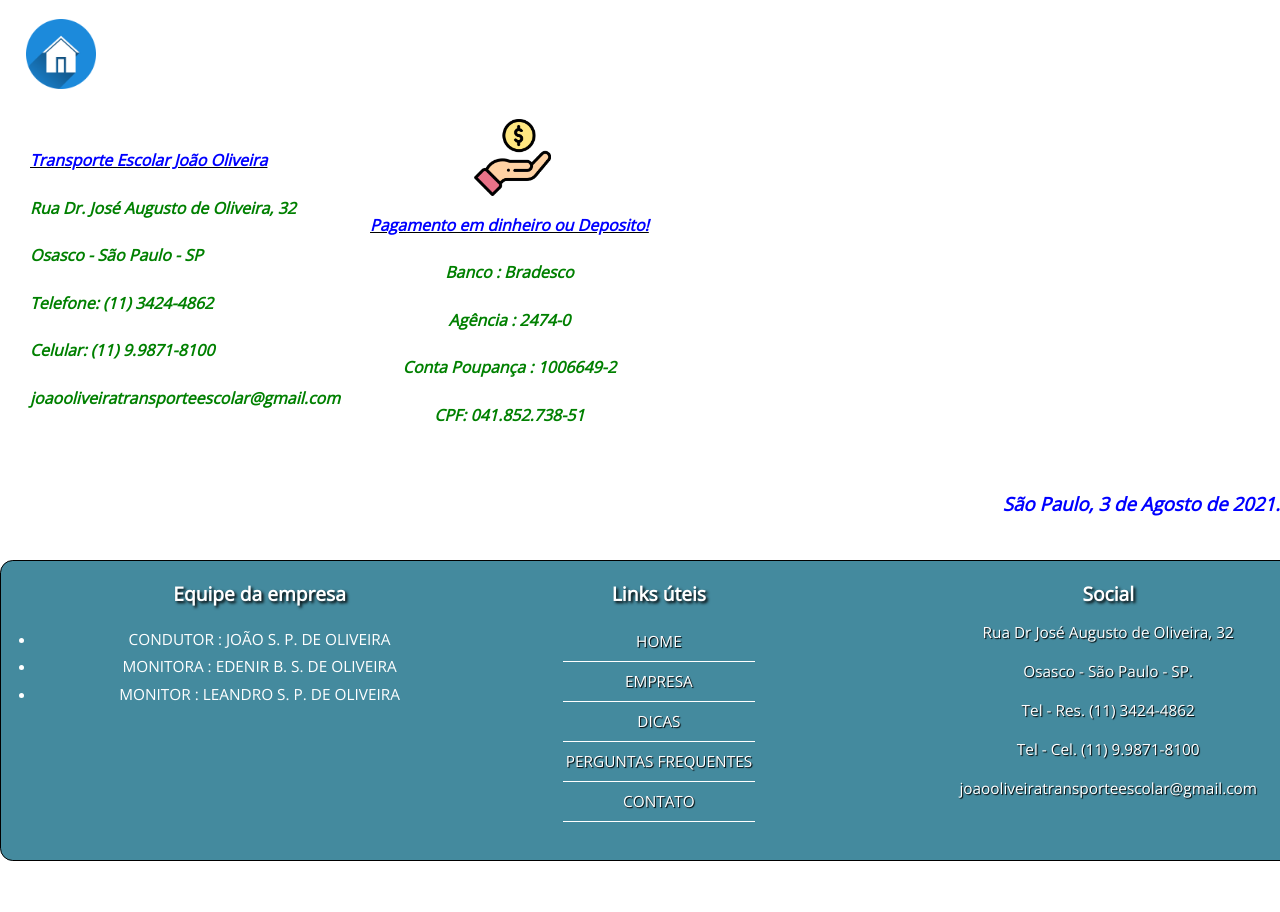
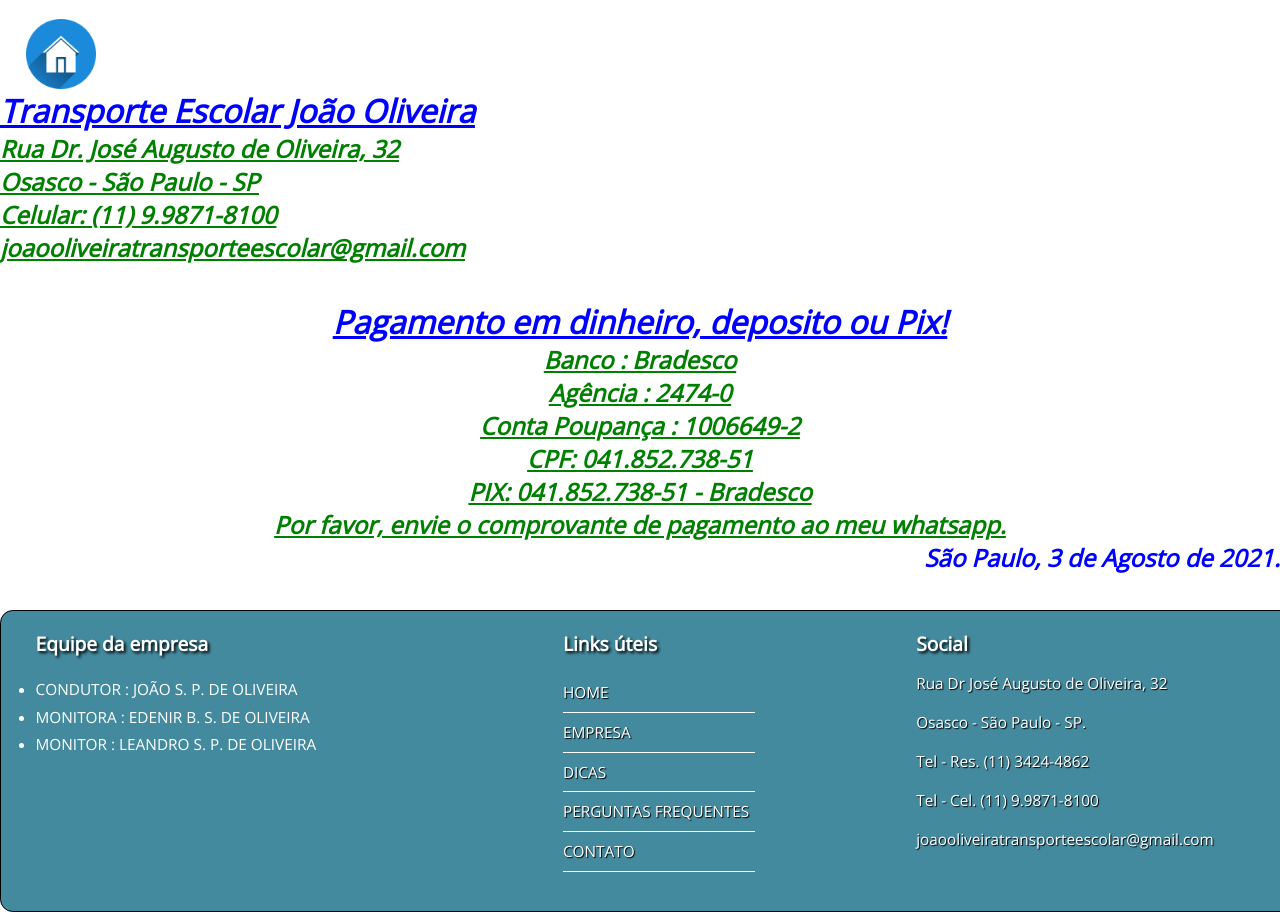
Before and after one commit to OMIYA2019/Joao-Oliveira, a plain HTML site: page contato.html in a window 1280 px wide. Shown: the top 912 px of the page. Before the commit the page ends 861 px from the top, so only its background shows below. Drawn offline with nearby package versions, Linux system fonts and the light colour scheme.

Commit message:
Nova commit

```diff
--- a/contato.html
+++ b/contato.html
@@ -12,7 +12,7 @@
 <body id="pcont">
     <a href="index.html"><img src="voltar.png" width="4%" /></a>
 
-<div align="center">
+<!-- <div align="center">
 
     <div align="left">
 		<table cellspacing="30">
@@ -48,12 +48,95 @@
 
     </br>  </br>
 
+	-->
+
+<h1 align="left">
+	<i>
+		<font color=blue><u>Transporte Escolar João Oliveira</u></font>
+	</i>
+</h1>
+
+<h2 align="left">
+	<i>
+		<font color=green><u>Rua Dr. José Augusto de Oliveira, 32</u></font>
+	</i>
+</h2>
+
+	<h2 align="left">
+		<i>
+			<font color=green><u>Osasco - São Paulo - SP</u></font>
+		</i>
+	</h2>
+
+	<h2 align="left">
+		<i>
+			<font color=green><u>Celular: (11) 9.9871-8100</u></font>
+		</i>
+	</h2>
+
+	<h2 align="left">
+		<i>
+			<font color=green><u>joaooliveiratransporteescolar@gmail.com</u></font>
+		</i>
+	</h2>
+
+	</br>   </br>
+
+	<!--	<h2 align="left">
+			<i>
+	<td align="center"><img src=" " class="icones"/>
+	</i>
+	</h2>-->
+
+	<h1 align="center">
+		<i>
+			<font color=blue><u>Pagamento em dinheiro, deposito ou Pix!</u></font>
+		</i>
+		<h1>
+
+	<h2 align="center">
+		<i>
+			<font color=green><u>Banco : Bradesco</u></font>
+		</i>
+	</h2>
+	<h2 align="center">
+		<i>
+			<font color=green><u>Agência : 2474-0</u></font>
+		</i>
+	</h2>
+	<h2 align="center">
+		<i>
+			<font color=green><u>Conta Poupança : 1006649-2</u></font>
+		</i>
+	</h2>
+	<h2 align="center">
+		<i>
+			<font color=green><u>CPF: 041.852.738-51</h4></u></font>
+		</i>
+	</h2>
+	<h2 align="center">
+		<i>
+			<font color=green><u>PIX: 041.852.738-51 - Bradesco </h4></u></font>
+		</i>
 
 
+		<h2 align="center">
+			<i>
+				<font color=green><u>Por favor, envie o comprovante de pagamento ao meu whatsapp.</h4></u></font>
+			</i>
+		</h2>
+		<h2 align="center">
+			<i>
+				<font color=green><u></h4></u></font>
+			</i>
+		</h2>
+
+<h2 align="right">
+	<font color=blue><i><h4>São Paulo, 3 de Agosto de 2021.</h4></i></font>
+</h2>
 
 
-
-
+</br>  </br>
 
 
 			<footer class="footer">
```
